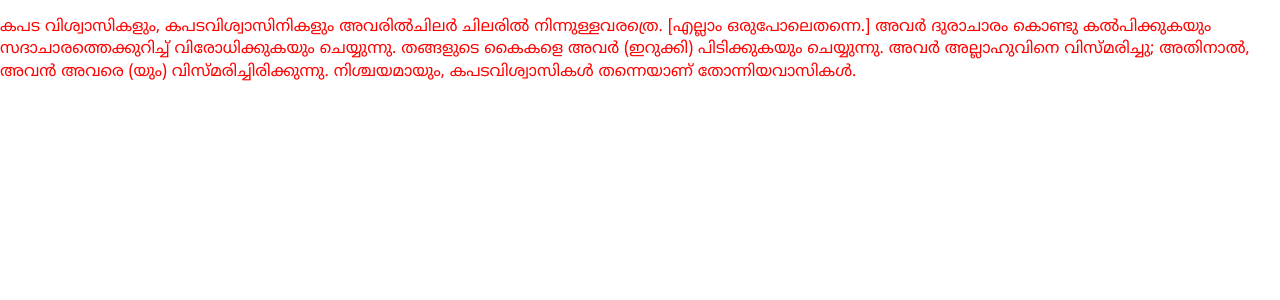
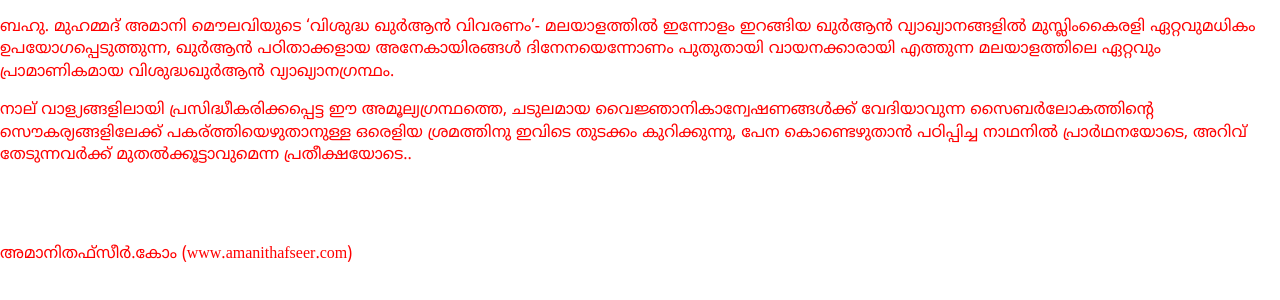
Before and after one commit to AlReem/noto-font, a plain HTML site: page index.html in a window 1280 px wide. Drawn offline with nearby package versions, Linux system fonts and the light colour scheme.

Commit message:
updated content

```diff
--- a/index.html
+++ b/index.html
@@ -20,7 +20,8 @@
         <![endif]-->
 
         <!-- Add your site or application content here -->
-        <p>കപട വിശ്വാസികളും, കപടവിശ്വാസിനികളും അവരില്‍ചിലര്‍ ചിലരില്‍ നിന്നുള്ളവരത്രെ. [എല്ലാം ഒരുപോലെതന്നെ.] അവര്‍ ദുരാചാരം കൊണ്ടു കല്‍പിക്കുകയും സദാചാരത്തെക്കുറിച്ച്‌ വിരോധിക്കുകയും ചെയ്യുന്നു. തങ്ങളുടെ കൈകളെ അവര്‍ (ഇറുക്കി) പിടിക്കുകയും ചെയ്യുന്നു. അവര്‍ അല്ലാഹുവിനെ വിസ്‌മരിച്ചു; അതിനാല്‍, അവന്‍ അവരെ (യും) വിസ്‌മരിച്ചിരിക്കുന്നു. നിശ്ചയമായും, കപടവിശ്വാസികള്‍ തന്നെയാണ്‌ തോന്നിയവാസികള്‍.<p>
+        <p>ബഹു. മുഹമ്മദ് അമാനി മൌലവിയുടെ ‘വിശുദ്ധ ഖുര്‍ആന്‍ വിവരണം’- മലയാളത്തില്‍ ഇന്നോളം ഇറങ്ങിയ ഖുര്‍ആന്‍ വ്യാഖ്യാനങ്ങളില്‍ മുസ്ലിംകൈരളി ഏറ്റവുമധികം ഉപയോഗപ്പെടുത്തുന്ന, ഖുര്‍ആന്‍ പഠിതാക്കളായ അനേകായിരങ്ങള്‍ ദിനേനയെന്നോണം പുതുതായി വായനക്കാരായി എത്തുന്ന മലയാളത്തിലെ ഏറ്റവും പ്രാമാണികമായ വിശുദ്ധഖുര്‍ആന്‍ വ്യാഖ്യാനഗ്രന്ഥം.</p>
+        <p>നാല് വാള്യങ്ങളിലായി പ്രസിദ്ധീകരിക്കപ്പെട്ട ഈ അമൂല്യഗ്രന്ഥത്തെ, ചടുലമായ വൈജ്ഞാനികാന്വേഷണങ്ങള്‍ക്ക് വേദിയാവുന്ന സൈബര്‍ലോകത്തിന്റെ സൌകര്യങ്ങളിലേക്ക് പകര്ത്തിയെഴുതാനുള്ള ഒരെളിയ ശ്രമത്തിനു ഇവിടെ തുടക്കം കുറിക്കുന്നു, പേന കൊണ്ടെഴുതാന്‍ പഠിപ്പിച്ച നാഥനില്‍ പ്രാര്‍ഥനയോടെ, അറിവ് തേടുന്നവര്‍ക്ക് മുതല്‍ക്കൂട്ടാവുമെന്ന പ്രതീക്ഷയോടെ..</p><br><br><p>അമാനിതഫ്സീര്‍.കോം (www.amanithafseer.com)<p>
 
         <script src="https://ajax.googleapis.com/ajax/libs/jquery/1.11.3/jquery.min.js"></script>
         <script>window.jQuery || document.write('<script src="js/vendor/jquery-1.11.3.min.js"><\/script>')</script>
```
